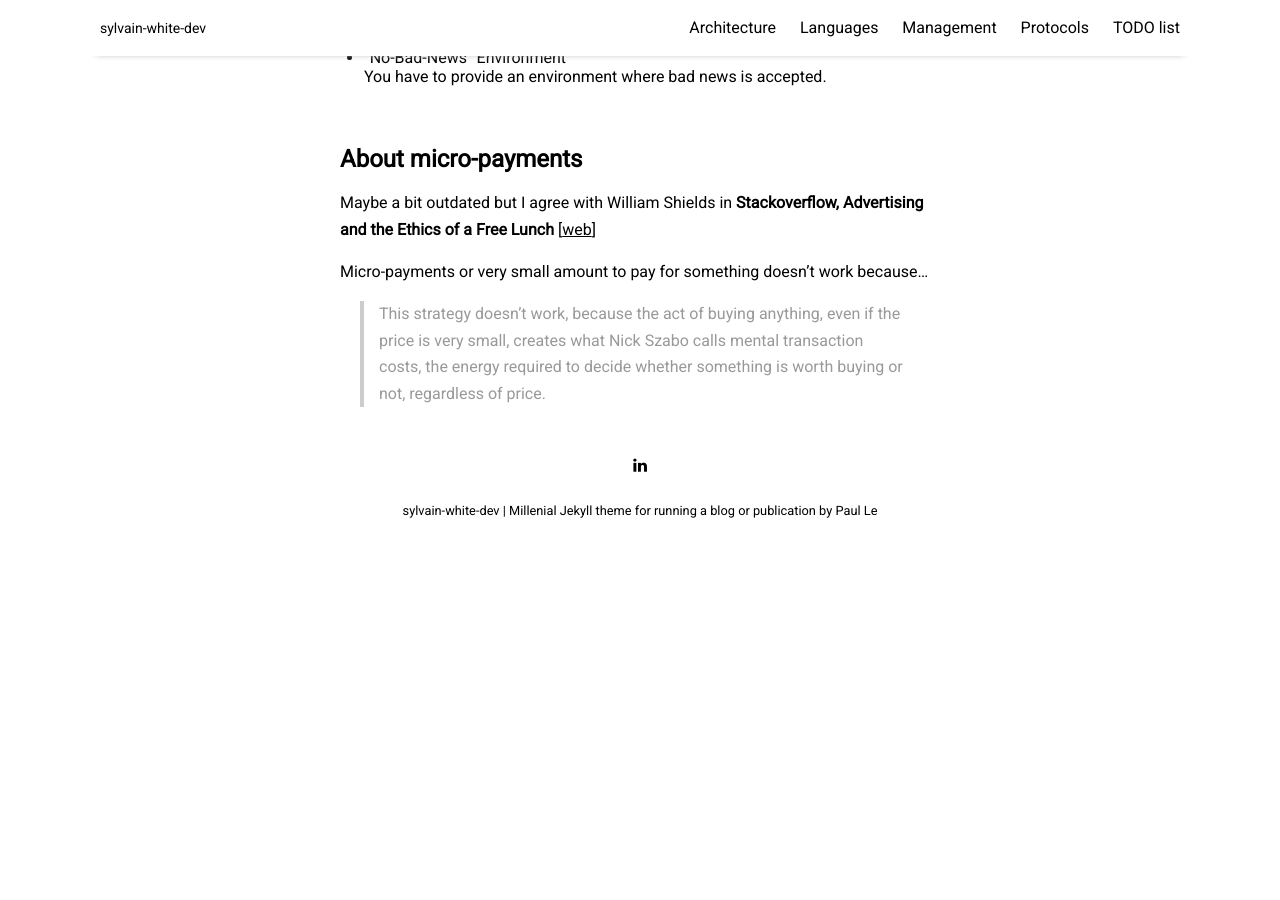
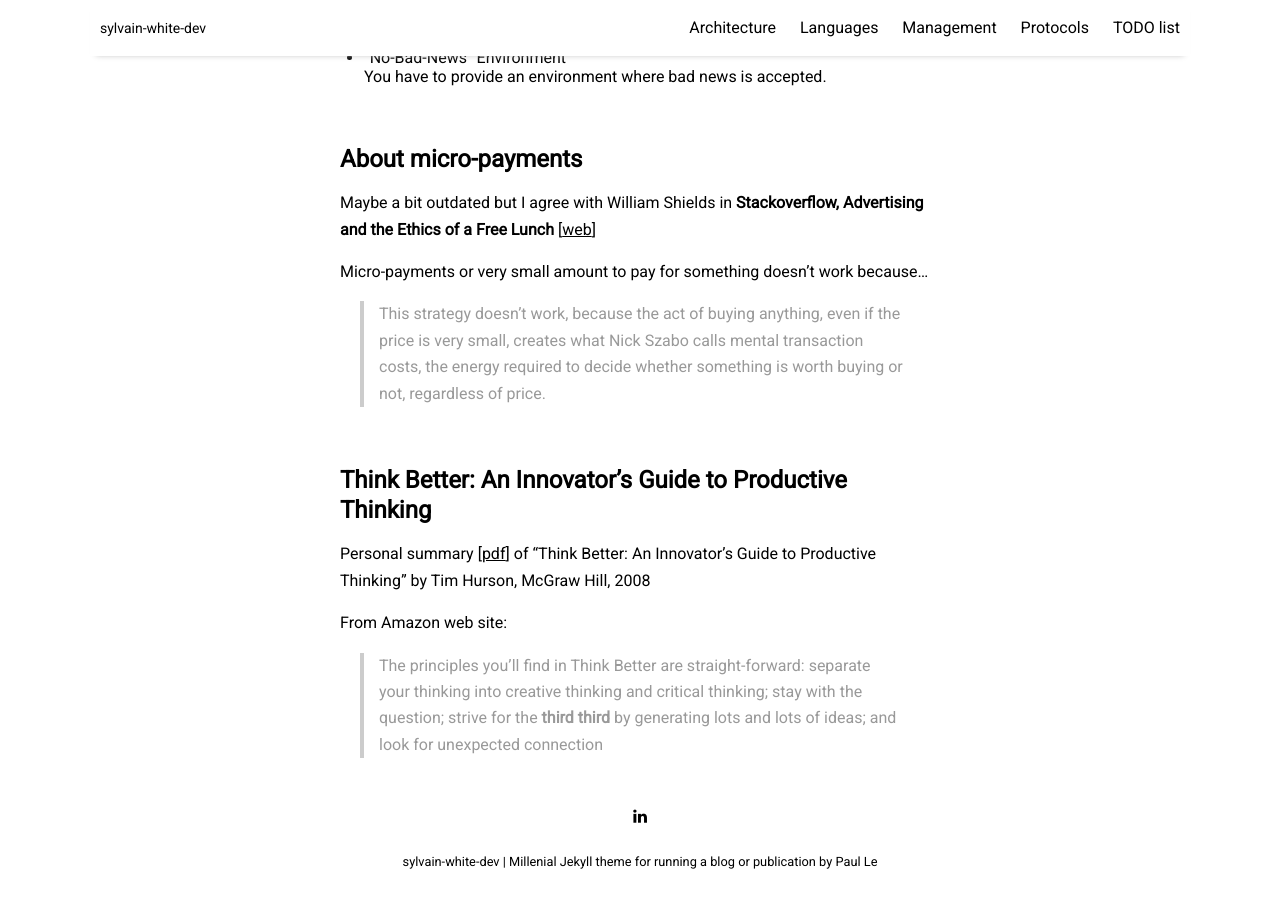
Before and after one commit to sylvainwhite/sylvain-white-dev, a Jekyll site: the page built from pages/management.md, in a window 1280 px wide and 900 px high, scrolled down 2151 px. Built offline with Jekyll 4.4.1, drawn with Linux system fonts in a browser that asks for light colours; nearby versions of some CDN libraries; before the commit the page ends 2700 px from its top, so only the background shows below that.

Commit message:
Update Management page with Think Better summary

```diff
--- a/pages/management.md
+++ b/pages/management.md
@@ -91,3 +91,13 @@ Maybe a bit outdated but I agree with William Shields in **Stackoverflow, Advert
 Micro-payments or very small amount to pay for something doesn't work because...
 
 > This strategy doesn't work, because the act of buying anything, even if the price is very small, creates what Nick Szabo calls mental transaction costs, the energy required to decide whether something is worth buying or not, regardless of price.
+
+<br/>
+
+## Think Better: An Innovator's Guide to Productive Thinking
+
+Personal summary [[pdf]({{ site.github.url }}/resources/summaryThinkBetter-protected.pdf){:target="_blank"}] of "Think Better: An Innovator's Guide to Productive Thinking"
+by Tim Hurson, McGraw Hill, 2008
+
+From Amazon web site:
+> The principles you'll find in Think Better are straight-forward: separate your thinking into creative thinking and critical thinking; stay with the question; strive for the **third third** by generating lots and lots of ideas; and look for unexpected connection
```
Also changed, not shown: 1 other file.
